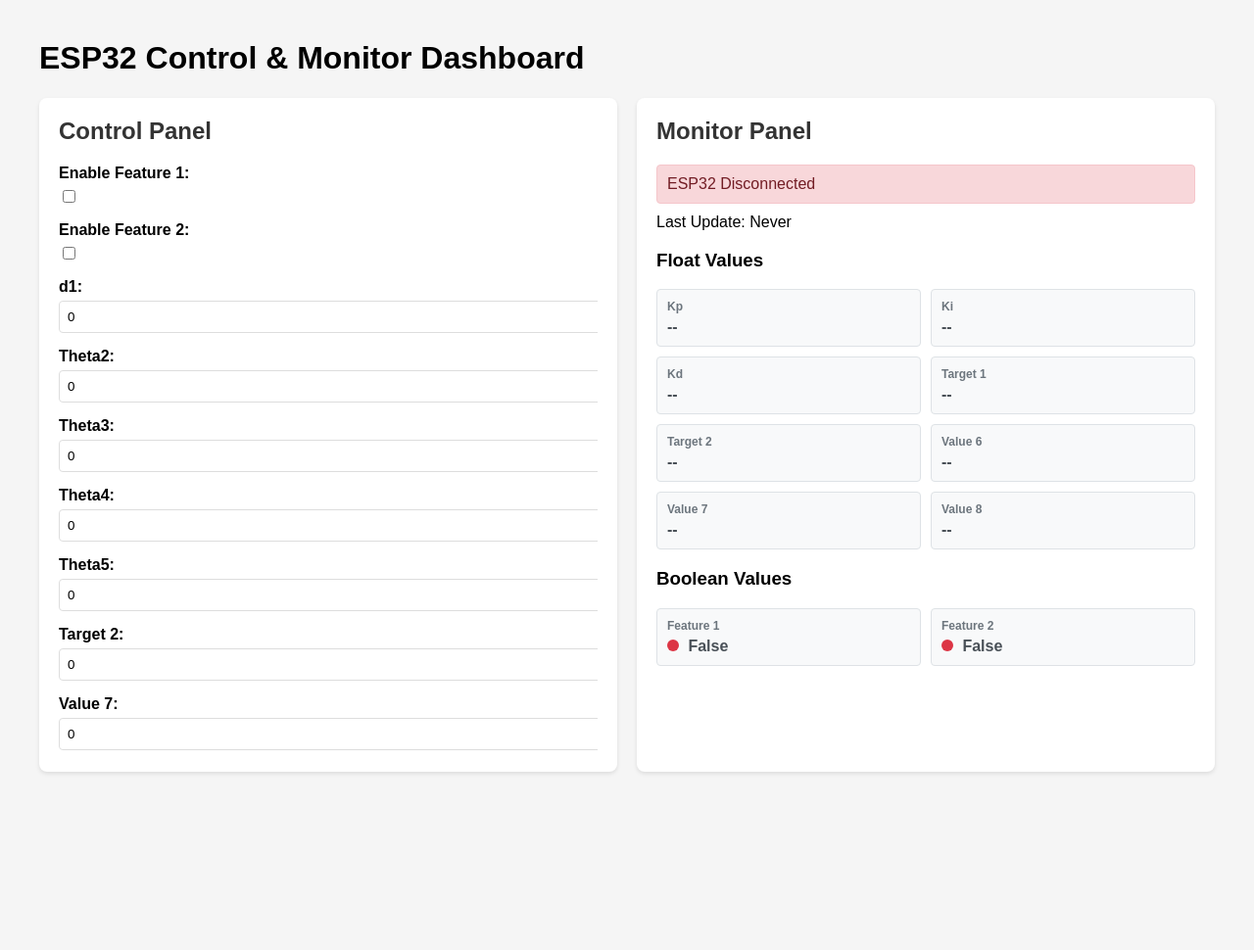
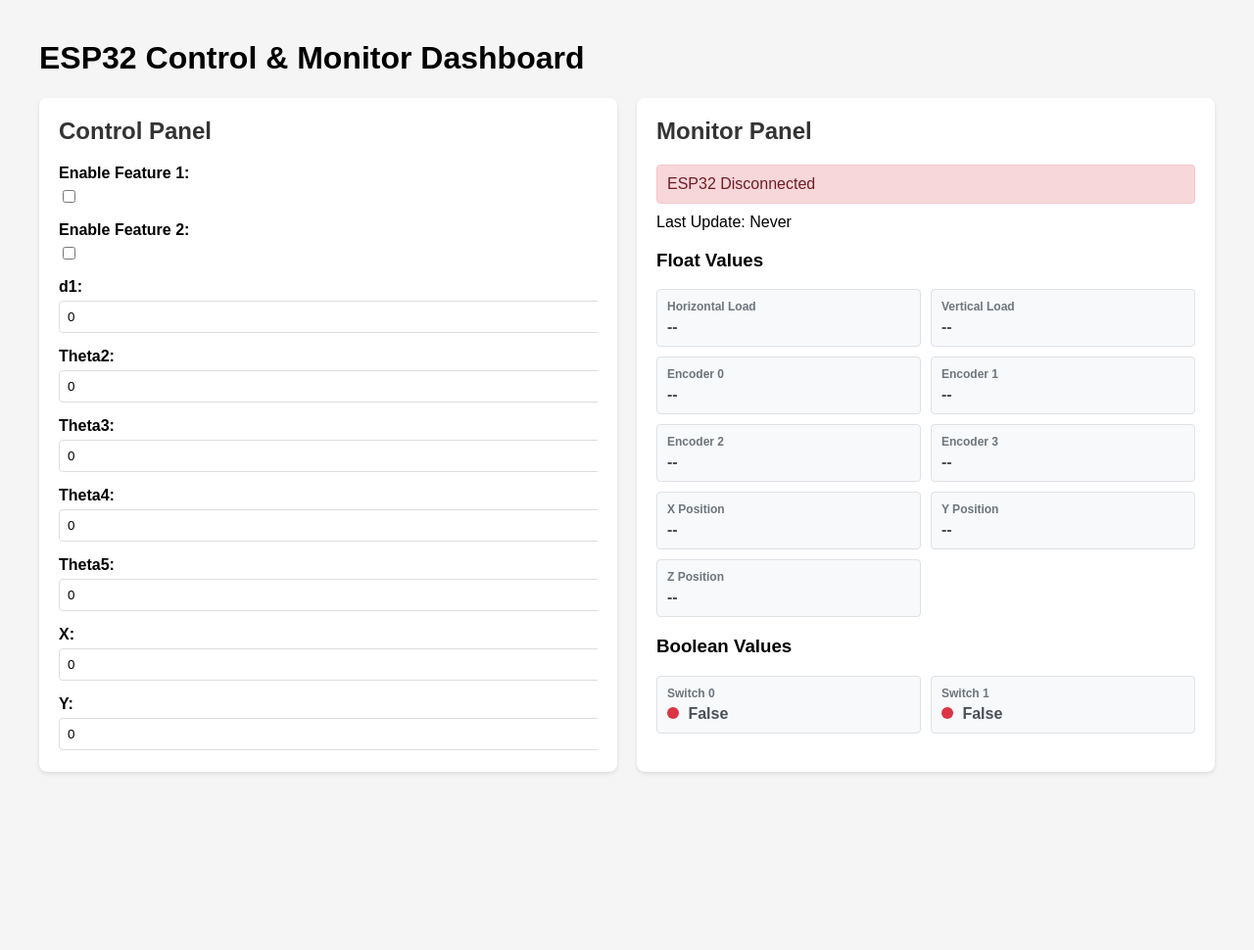
Before and after one commit to lucasgmf/scara-server, a Flask app: page / in a window 1280 px wide. Shown: the top 970 px of the page at 98% size. Run offline with Flask 3, Linux system fonts and the light colour scheme; some libraries are stand-ins or nearby versions.

Commit message:
naming and limit changing on client input

```diff
--- a/pc-client/templates/index.html
+++ b/pc-client/templates/index.html
@@ -180,20 +180,20 @@
                         <input type="number" id="float5" name="float5" step="0.01" value="0" min="-90" max="90">
                     </div>
                     <div class="form-group">
-                        <label for="float6">Target 2:</label>
-                        <input type="number" id="float6" name="float6" step="1" value="0" min="-90" max="90">
+                        <label for="float6">X:</label>
+                        <input type="number" id="float6" name="float6" step="0.1" value="0" min="-100" max="100">
                     </div>
                     <div class="form-group">
-                        <label for="float7">Value 7:</label>
+                        <label for="float7">Y:</label>
                         <input type="number" id="float7" name="float7" step="0.1" value="0.0" min="-100" max="100">
                     </div>
                     <div class="form-group">
-                        <label for="float8">Value 8:</label>
-                        <input type="number" id="float8" name="float8" step="0.1" value="100.0" min="0" max="200">
+                        <label for="float8">Z:</label>
+                        <input type="number" id="float8" name="float8" step="0.1" value="0.0" min="-100" max="100">
                     </div>
                     <div class="form-group">
-                        <label for="float8">Value 9:</label>
-                        <input type="number" id="float9" name="float9" step="0.1" value="50.0" min="0" max="100">
+                        <label for="float9">W:</label>
+                        <input type="number" id="float9" name="float9" step="0.1" value="0.0" min="-100" max="100">
                     </div>
 
                     <button type="submit">Send to ESP32</button>
@@ -214,35 +214,39 @@
             <h3>Float Values</h3>
             <div class="monitor-grid" id="floatValues">
                 <div class="monitor-item">
-                    <label>Kp</label>
+                    <label>Horizontal Load</label>
                     <div class="value">--</div>
                 </div>
                 <div class="monitor-item">
-                    <label>Ki</label>
+                    <label>Vertical Load</label>
                     <div class="value">--</div>
                 </div>
                 <div class="monitor-item">
-                    <label>Kd</label>
+                    <label>Encoder 0</label>
                     <div class="value">--</div>
                 </div>
                 <div class="monitor-item">
-                    <label>Target 1</label>
+                    <label>Encoder 1</label>
                     <div class="value">--</div>
                 </div>
                 <div class="monitor-item">
-                    <label>Target 2</label>
+                    <label>Encoder 2</label>
                     <div class="value">--</div>
                 </div>
                 <div class="monitor-item">
-                    <label>Value 6</label>
+                    <label>Encoder 3</label>
                     <div class="value">--</div>
                 </div>
                 <div class="monitor-item">
-                    <label>Value 7</label>
+                    <label>X Position</label>
                     <div class="value">--</div>
                 </div>
                 <div class="monitor-item">
-                    <label>Value 8</label>
+                    <label>Y Position</label>
+                    <div class="value">--</div>
+                </div>
+                <div class="monitor-item">
+                    <label>Z Position</label>
                     <div class="value">--</div>
                 </div>
             </div>
@@ -250,14 +254,14 @@
             <h3>Boolean Values</h3>
             <div class="monitor-grid" id="booleanValues">
                 <div class="monitor-item">
-                    <label>Feature 1</label>
+                    <label>Switch 0</label>
                     <div class="value">
                         <span class="boolean-indicator boolean-false"></span>
                         False
                     </div>
                 </div>
                 <div class="monitor-item">
-                    <label>Feature 2</label>
+                    <label>Switch 1</label>
                     <div class="value">
                         <span class="boolean-indicator boolean-false"></span>
                         False
@@ -301,9 +305,14 @@
             formData.append("bool1", document.getElementById("bool1").checked ? "true" : "false");
             formData.append("bool2", document.getElementById("bool2").checked ? "true" : "false");
 
-            // Add float values
-            for (let i = 1; i <= 8; i++) {
-                formData.append(`float${i}`, document.getElementById(`float${i}`).value);
+            // Add float values - FIXED: Now includes all 9 floats
+            for (let i = 1; i <= 9; i++) {
+                const element = document.getElementById(`float${i}`);
+                if (element) {
+                    formData.append(`float${i}`, element.value);
+                } else {
+                    console.error(`Element float${i} not found`);
+                }
             }
 
             try {
@@ -313,7 +322,11 @@
                 });
 
                 const result = await response.text();
-                showStatus(result, 'success');
+                if (response.ok) {
+                    showStatus(result, 'success');
+                } else {
+                    showStatus(result, 'error');
+                }
             } catch (error) {
                 showStatus('Error: ' + error.message, 'error');
             }
@@ -334,10 +347,12 @@
         function resetToDefaults() {
             for (const [id, value] of Object.entries(defaultValues)) {
                 const element = document.getElementById(id);
-                if (element.type === 'checkbox') {
-                    element.checked = value;
-                } else {
-                    element.value = value;
+                if (element) {
+                    if (element.type === 'checkbox') {
+                        element.checked = value;
+                    } else {
+                        element.value = value;
+                    }
                 }
             }
         }
@@ -379,8 +394,8 @@
                 'Last Update: ' + new Date(data.timestamp * 1000).toLocaleTimeString();
 
             // Update float values
-            if (data.floats && data.floats.length >= 8) {
-                const floatLabels = ['Kp', 'Ki', 'Kd', 'Target 1', 'Target 2', 'Value 6', 'Value 7', 'Value 8'];
+            if (data.floats && data.floats.length >= 9) {
+                const floatLabels = ['Horizontal Load', 'Vertical Load', 'Encoder 0', 'Encoder 1', 'Encoder 2', 'Encoder 3', 'X Position', 'Y Position', 'Z Position'];
                 const floatContainer = document.getElementById('floatValues');
                 floatContainer.innerHTML = '';
                 data.floats.forEach((value, index) => {
@@ -396,7 +411,7 @@
 
             // Update boolean values
             if (data.booleans && data.booleans.length >= 2) {
-                const boolLabels = ['Feature 1', 'Feature 2'];
+                const boolLabels = ['Switch 0', 'Switch 1'];
                 const boolContainer = document.getElementById('booleanValues');
                 boolContainer.innerHTML = '';
                 data.booleans.forEach((value, index) => {
```
